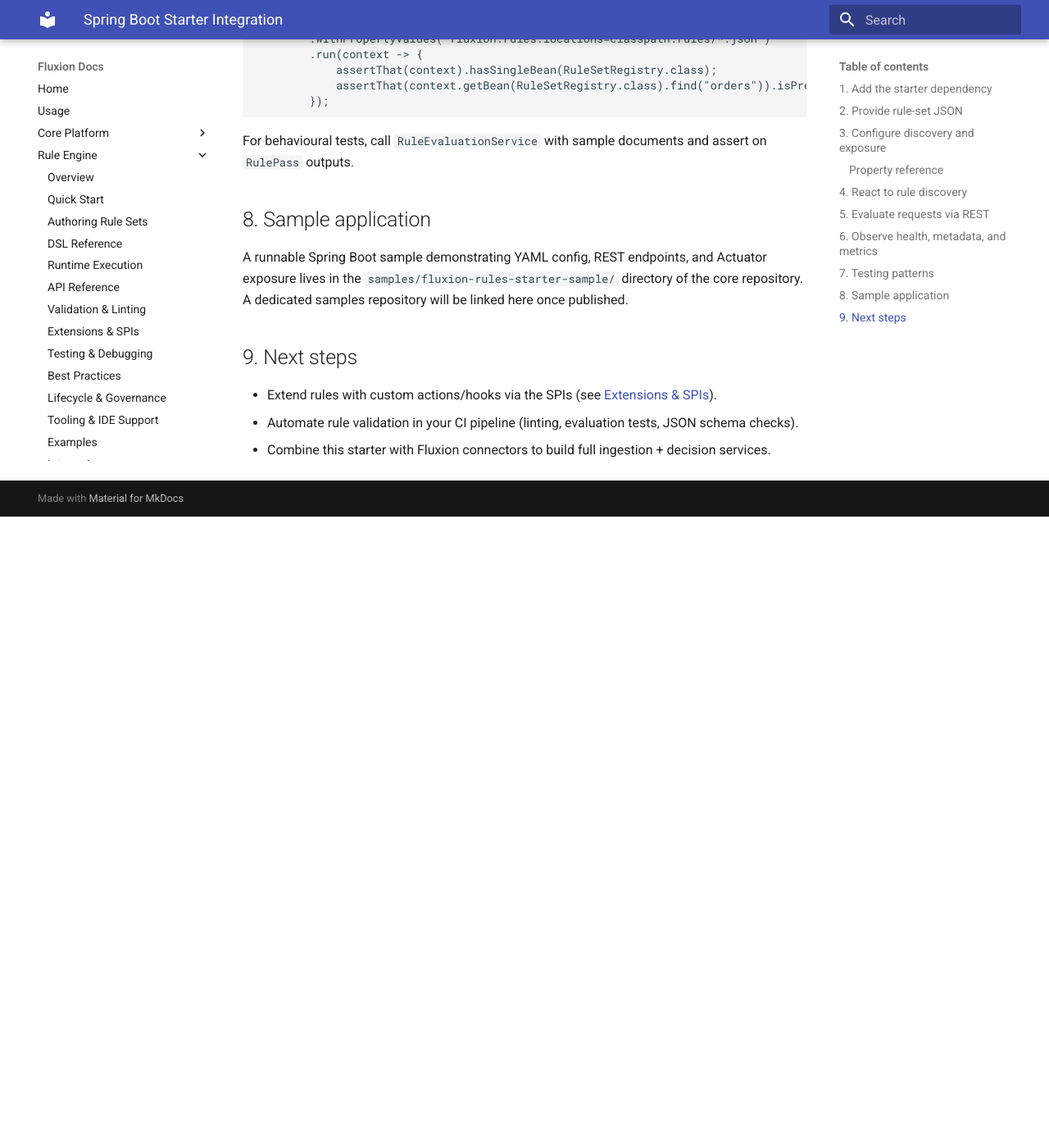
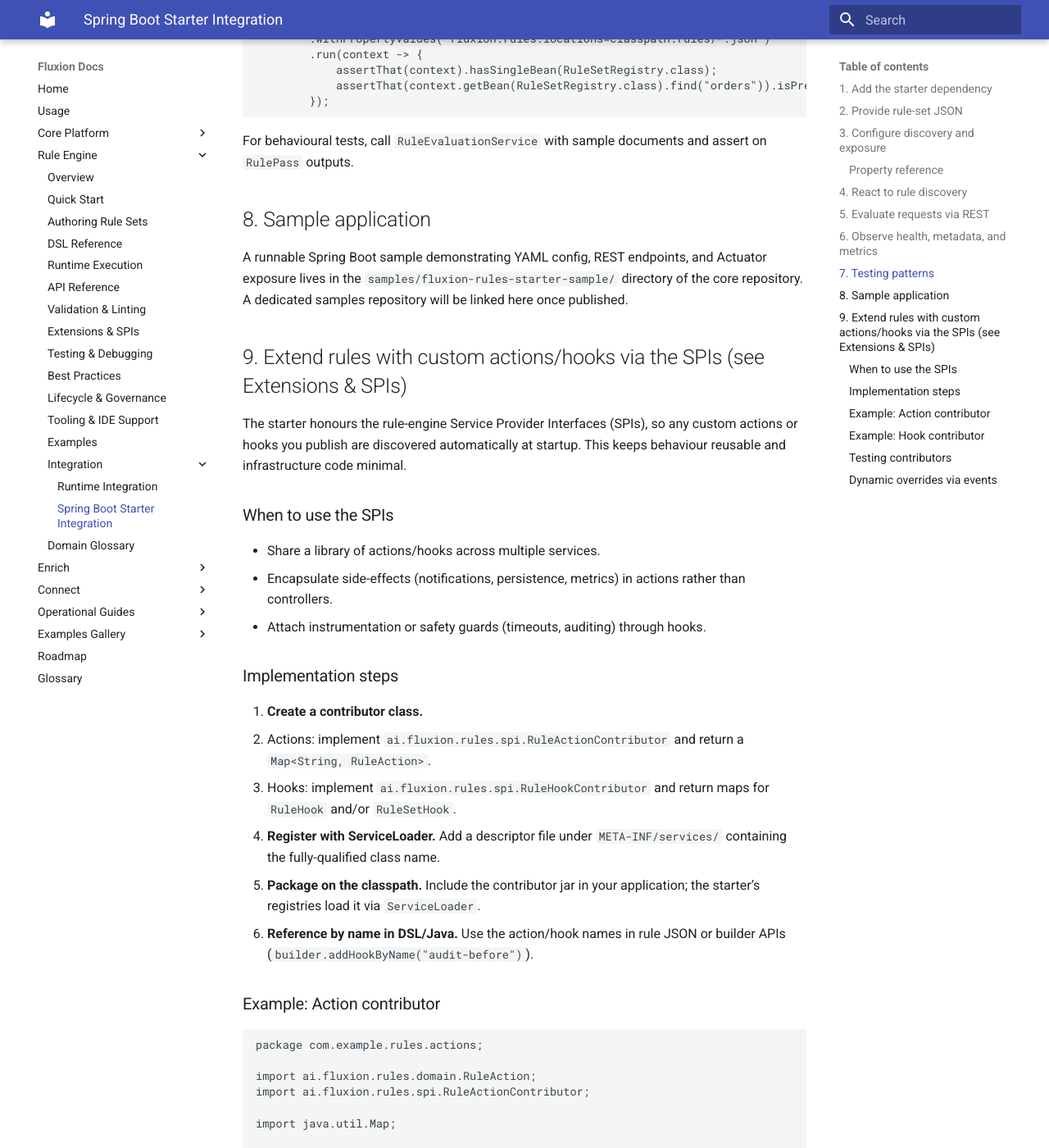
Before and after one commit to aredlavenkat/fluxion-docs, an MkDocs documentation site: the page built from docs/rules/spring-boot-integration.md, in a window 1280 px wide and 1400 px high, scrolled down 4913 px. Shown: the whole window at 82% size. Built offline with MkDocs 1.6.1 and Material for MkDocs 9.7.7, drawn with Linux system fonts in a browser that asks for light colours; before the commit the page ends 5543 px from its top, so only the background shows below that; some of the changed text lies outside the part shown.

Commit message:
Add guidance for extending rules with custom actions/hooks via SPIs

````diff
--- a/docs/rules/spring-boot-integration.md
+++ b/docs/rules/spring-boot-integration.md
@@ -218,8 +218,111 @@
 
 A runnable Spring Boot sample demonstrating YAML config, REST endpoints, and Actuator exposure lives in the `samples/fluxion-rules-starter-sample/` directory of the core repository. A dedicated samples repository will be linked here once published.
 
-## 9. Next steps
+## 9. Extend rules with custom actions/hooks via the SPIs (see Extensions & SPIs)
 
-- Extend rules with custom actions/hooks via the SPIs (see [Extensions & SPIs](extensions.md)).
-- Automate rule validation in your CI pipeline (linting, evaluation tests, JSON schema checks).
-- Combine this starter with Fluxion connectors to build full ingestion + decision services.
+The starter honours the rule-engine Service Provider Interfaces (SPIs), so any custom actions or hooks you publish are discovered automatically at startup. This keeps behaviour reusable and infrastructure code minimal.
+
+### When to use the SPIs
+
+- Share a library of actions/hooks across multiple services.
+- Encapsulate side-effects (notifications, persistence, metrics) in actions rather than controllers.
+- Attach instrumentation or safety guards (timeouts, auditing) through hooks.
+
+### Implementation steps
+
+1. **Create a contributor class.**
+   - Actions: implement `ai.fluxion.rules.spi.RuleActionContributor` and return a `Map<String, RuleAction>`.
+   - Hooks: implement `ai.fluxion.rules.spi.RuleHookContributor` and return maps for `RuleHook` and/or `RuleSetHook`.
+2. **Register with ServiceLoader.** Add a descriptor file under `META-INF/services/` containing the fully-qualified class name.
+3. **Package on the classpath.** Include the contributor jar in your application; the starter’s registries load it via `ServiceLoader`.
+4. **Reference by name in DSL/Java.** Use the action/hook names in rule JSON or builder APIs (`builder.addHookByName("audit-before")`).
+
+### Example: Action contributor
+
+```java
+package com.example.rules.actions;
+
+import ai.fluxion.rules.domain.RuleAction;
+import ai.fluxion.rules.spi.RuleActionContributor;
+
+import java.util.Map;
+
+public final class NotificationActionContributor implements RuleActionContributor {
+
+    @Override
+    public Map<String, RuleAction> ruleActions() {
+        return Map.of(
+                "notify-upgrade", context -> notificationClient().sendUpgrade(context.document()),
+                "flag-order", context -> context.putAttribute("flagged", true)
+        );
+    }
+
+    private NotificationClient notificationClient() {
+        return NotificationClientHolder.INSTANCE;
+    }
+}
+```
+
+`META-INF/services/ai.fluxion.rules.spi.RuleActionContributor`:
+
+```
+com.example.rules.actions.NotificationActionContributor
+```
+
+### Example: Hook contributor
+
+```java
+package com.example.rules.hooks;
+
+import ai.fluxion.rules.engine.RuleHook;
+import ai.fluxion.rules.engine.RuleSetHook;
+import ai.fluxion.rules.spi.RuleHookContributor;
+
+import java.util.Map;
+
+public final class AuditingHookContributor implements RuleHookContributor {
+
+    @Override
+    public Map<String, RuleHook> ruleHooks() {
+        return Map.of("audit-before", context -> auditService().logStart(context));
+    }
+
+    @Override
+    public Map<String, RuleSetHook> ruleSetHooks() {
+        return Map.of("capture-metrics", new MetricsCapturingHook());
+    }
+}
+```
+
+`META-INF/services/ai.fluxion.rules.spi.RuleHookContributor`:
+
+```
+com.example.rules.hooks.AuditingHookContributor
+```
+
+### Testing contributors
+
+```java
+@Test
+void actionContributorRegistersNames() {
+    NotificationActionContributor contributor = new NotificationActionContributor();
+    assertThat(contributor.ruleActions()).containsKey("notify-upgrade");
+}
+```
+
+You can also bootstrap a Spring context (with the starter on the classpath) and assert that `RuleActionRegistry.resolve("notify-upgrade")` returns the expected implementation.
+
+### Dynamic overrides via events
+
+For experiments or environment-specific tweaks, register actions/hooks imperatively inside a `RuleSetsLoadedEvent` listener:
+
+```java
+@EventListener
+void onRulesLoaded(RuleSetsLoadedEvent event) {
+    RuleActionRegistry.register("debug-action", ctx -> log.debug("rule {} fired", ctx.rule().name()));
+}
+```
+
+These manual registrations live alongside ServiceLoader contributions and are handy for toggling behaviour based on feature flags or configuration services.
+
+> Tip: keep action/hook names lowercase-with-dashes to avoid collisions and keep DSL payloads readable.
````
